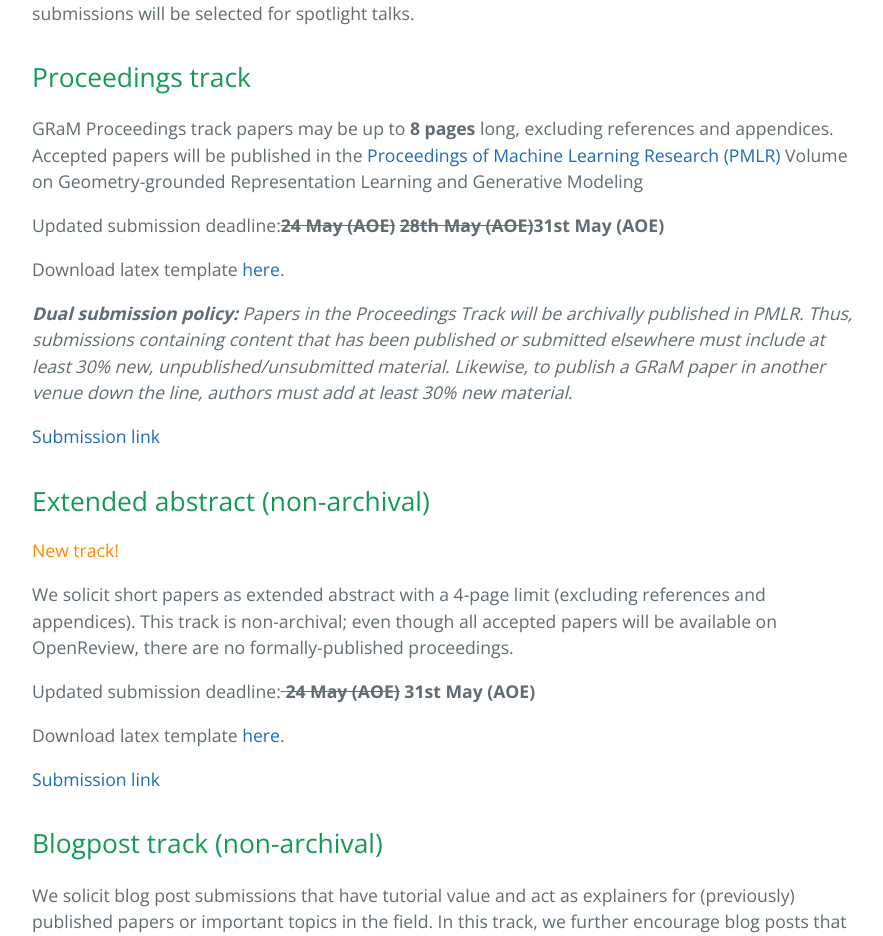
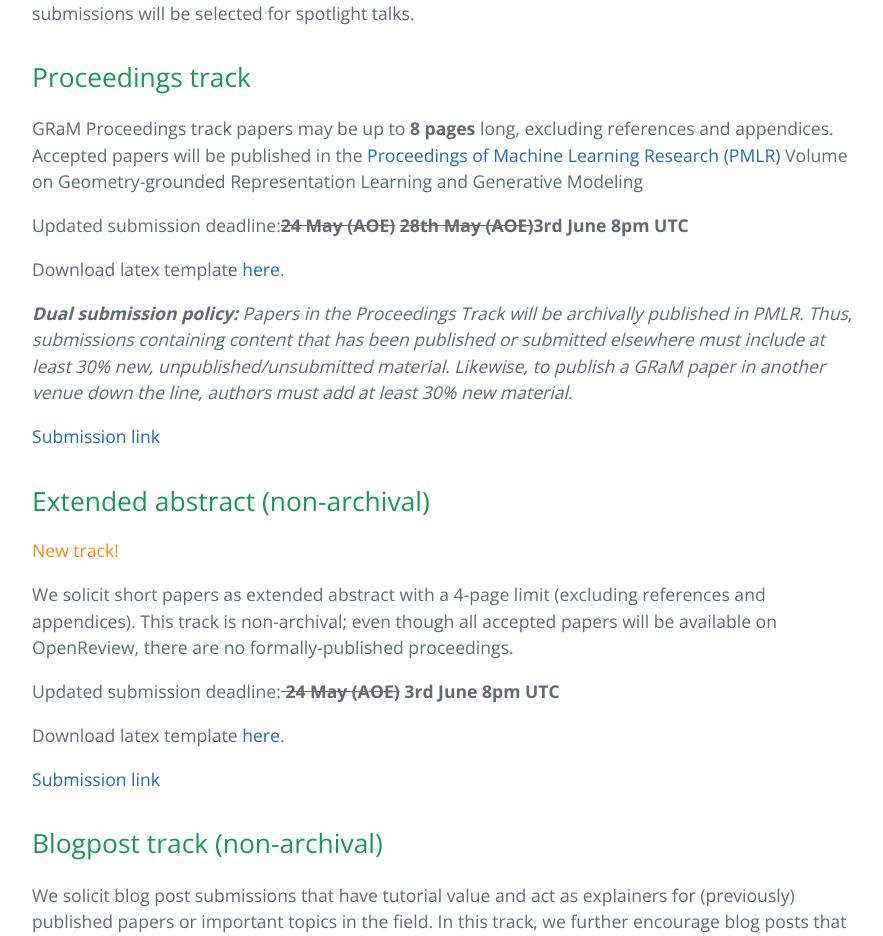
Before and after one commit to gram-workshop/gram-workshop.github.io, a Jekyll site: the page cfp.html, which Jekyll copies as it is, in a window 1280 px wide. Shown: the part 494-1430 px from the top of the page, without its empty margins (192-1075 px from the left). Built offline with Jekyll 4.4.1, drawn with Linux system fonts in a browser that asks for light colours.

Commit message:
deadline

```diff
--- a/cfp.html
+++ b/cfp.html
@@ -59,7 +59,7 @@
       <h2 id="cfp">Proceedings track</h2>
       <p>
         GRaM Proceedings track papers may be up to <strong>8 pages</strong> long, excluding references and appendices. Accepted papers will be published in the <a href="https://proceedings.mlr.press/">Proceedings of Machine Learning Research (PMLR)</a> Volume on Geometry-grounded Representation Learning and Generative Modeling</p>
-      <p>Updated submission deadline:<del><strong>24 May (AOE)</strong></del> <del><strong>28th May (AOE)</strong></del><strong>31st May (AOE)</strong> </p>
+      <p>Updated submission deadline:<del><strong>24 May (AOE)</strong></del> <del><strong>28th May (AOE)</strong></del><strong>3rd June 8pm UTC</strong> </p>
 
       <p>Download latex template <span style="color: rgb(255, 136, 0);"> <a href="/assets/GRaM2024.zip">here</a></span>.</p>
 
@@ -77,7 +77,7 @@
 
       <p>We solicit short papers as extended abstract with a 4-page limit (excluding references and appendices). This track is non-archival; even though all accepted papers will be available on OpenReview, there are no formally-published proceedings.
 
-      <p>Updated submission deadline:<del> <strong>24 May (AOE)</strong></del> <strong>31st May (AOE)</strong></p>
+      <p>Updated submission deadline:<del> <strong>24 May (AOE)</strong></del> <strong>3rd June 8pm UTC</strong></p>
       <p>Download latex template <span style="color: rgb(255, 136, 0);"> <a href="/assets/GRaM_extendedabstract_2024.zip">here</a></span>.</p>
       <p><span style="color: rgb(255, 136, 0);"><a href= https://openreview.net/group?id=ICML.cc/2024/Workshop/GRaM#tab-your-consoles">Submission link</a></span></p>
 
```
